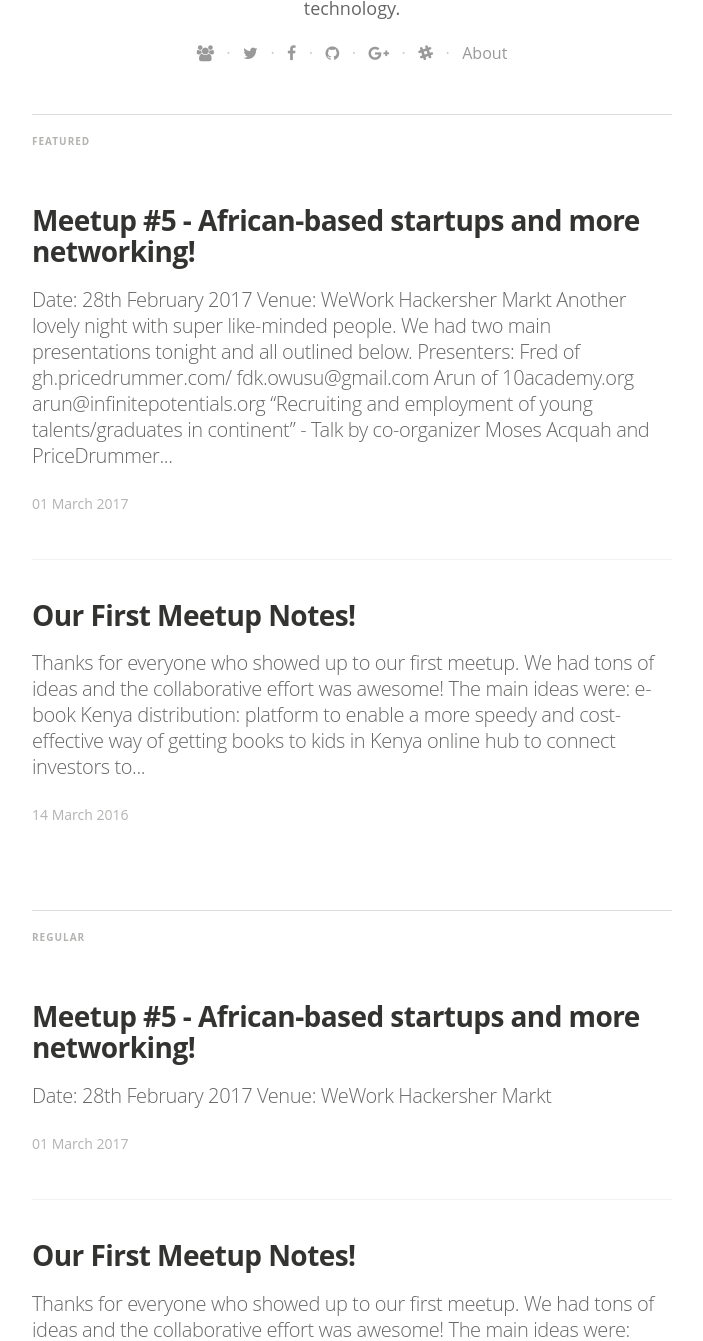
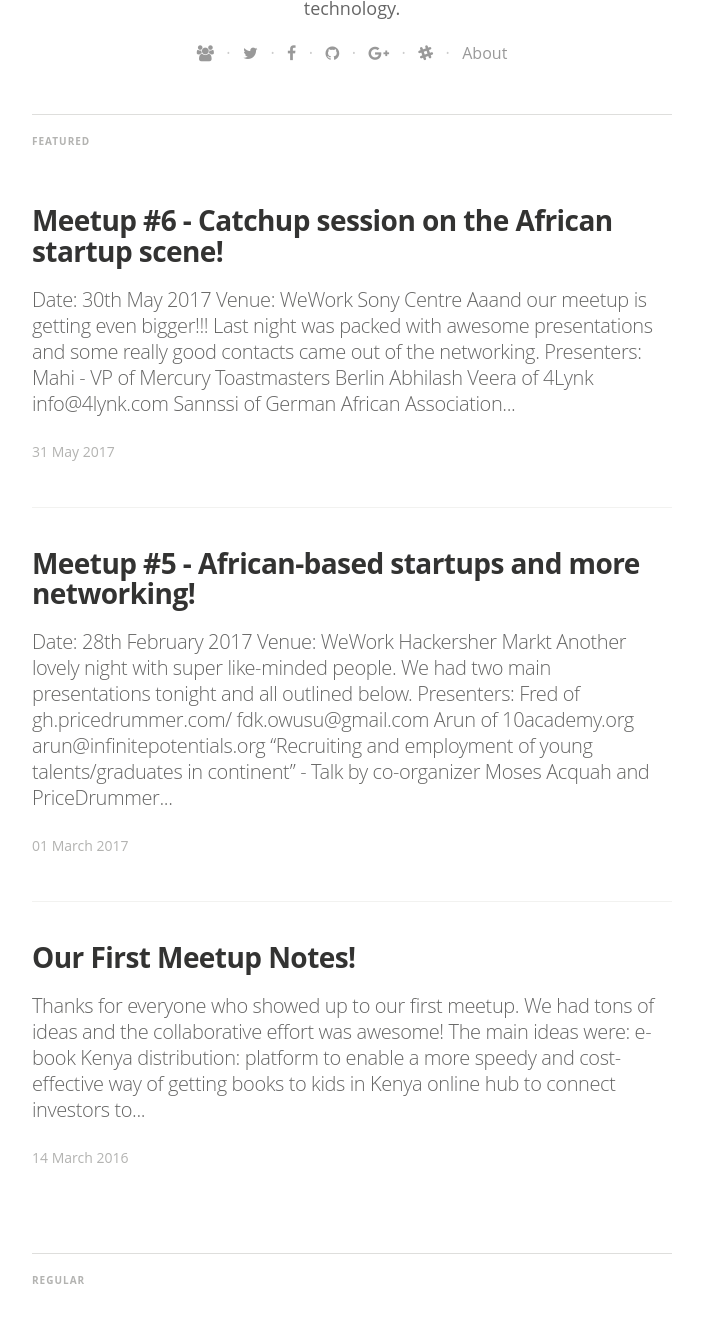
Before and after one commit to abawt/abawt-jekyll, a Jekyll site: the page built from index.html, in a window 1280 px wide and 1400 px high, scrolled down 592 px, cut to the strip 59-1400 px from the top of the window. Shown: the whole strip, without its empty margins (288-991 px from the left). Built offline with Jekyll 4.4.1, drawn with Linux system fonts in a browser that asks for light colours; nearby versions of some CDN libraries; some web fonts are replaced; the list of posts is cut into pages by our own code; some of the changed text lies outside the part shown.

Commit message:
Meetup 8 updates

```diff
--- a/_config.yml
+++ b/_config.yml
@@ -12,8 +12,8 @@ email: info@abawt.eu
 #blog logo
 logo: "/assets/images/abawt-logo-thumb.png"
 # blog cover
-cover: "/assets/images/ABAWT-banner.jpg"
-footer_img: "/assets/images/ABAWT-footer-img.jpg"
+cover: "https://s3-eu-west-1.amazonaws.com/abawt/assets/ABAWT-banner.png"
+footer_img: "https://s3-eu-west-1.amazonaws.com/abawt/assets/ABAWT-footer-img.jpg"
 
 name: 'Manny Acquah'
 author: 'Manny Acquah'
--- /dev/null
+++ b/_posts/2017-05-30-meetup-6-catchup-session-on-the-african-startup-scene.markdown
@@ -0,0 +1,52 @@
+---
+layout: post
+title:  "Meetup #6 - Catchup session on the African startup scene!"
+date:   2017-05-31 13:00:20
+categories: meetup
+tags: [featured, africa, technology, tech, meetup]
+image: https://s3-eu-west-1.amazonaws.com/abawt/meetup6/pics/pic-7.jpg
+---
+- Date: 30th May 2017
+- Venue: WeWork Sony Centre
+
+Aaand our meetup is getting even bigger!!!
+
+Last night was packed with awesome presentations and some really good contacts came out of the networking.
+
+## Presenters:
+
+* Mahi - VP of [Mercury Toastmasters Berlin](http://www.mercury-toastmasters-berlin.de/)
+* Abhilash Veera of [4Lynk](http://4lynk.com/) | [info@4lynk.com](mailto:info@4lynk.com)
+* Sannssi of [German African Association](http://www.afrikaverein.de/en/) | [referat-pr@afrikaverein.de](mailto:referat-pr@afrikaverein.de)
+
+## Mahii on "Fear of Public Speaking"
+Mahi from Toastmasters had a really intriguing talk with lots of hard scientific backing facts on how the fear of public speaking should actually be tackled head on verses shied away from to improve oneself.
+
+Toastmasters Slides:
+<a href="https://s3-eu-west-1.amazonaws.com/abawt/meetup6/material/Toastmaster-pitch.pdf" download>Get the slides</a>
+<embed src="https://s3-eu-west-1.amazonaws.com/abawt/meetup6/material/Toastmaster-pitch.pdf" width="500" height="375" type='application/pdf'>
+
+## Abhilash on FinTech startup in Ghana - 4Lynk
+4lynk provides a service to transfer money across as well as a direct linkage between end users in the Diaspora and local businesses & merchants.
+
+4Lynk Slides:
+<a href="https://s3-eu-west-1.amazonaws.com/abawt/meetup6/material/4LYNK-Pitch.pdf" download>Get the slides</a>
+<embed src="https://s3-eu-west-1.amazonaws.com/abawt/meetup6/material/4LYNK-Pitch.pdf" width="500" height="375" type='application/pdf'>
+
+## Saannsi
+Sannssi from afrikaverein spoke passionately about a new programme they are pushing that aims at getting young startups with a focus in Africa connected to potential investors. You can read all about the "Young German African Business Netfu  work" in his presentation.
+
+German African Association presentation:
+<a href="https://s3-eu-west-1.amazonaws.com/abawt/meetup6/material/German-African-association.pdf" download>Get the slides</a>
+<embed src="https://s3-eu-west-1.amazonaws.com/abawt/meetup6/material/German-African-association.pdf" width="500" height="375" type='application/pdf'>
+
+Some from the meetup!
+![abawt meetup #6](https://s3-eu-west-1.amazonaws.com/abawt/meetup6/pics/pic-1.jpg){:class="img-responsive"}
+![abawt meetup #6](https://s3-eu-west-1.amazonaws.com/abawt/meetup6/pics/pic-2.jpg){:class="img-responsive"}
+![abawt meetup #6](https://s3-eu-west-1.amazonaws.com/abawt/meetup6/pics/pic-3.jpg){:class="img-responsive"}
+![abawt meetup #6](https://s3-eu-west-1.amazonaws.com/abawt/meetup6/pics/pic-4.jpg){:class="img-responsive"}
+![abawt meetup #6](https://s3-eu-west-1.amazonaws.com/abawt/meetup6/pics/pic-5.jpg){:class="img-responsive"}
+![abawt meetup #6](https://s3-eu-west-1.amazonaws.com/abawt/meetup6/pics/pic-6.jpg){:class="img-responsive"}
+![abawt meetup #6](https://s3-eu-west-1.amazonaws.com/abawt/meetup6/pics/pic-8.jpg){:class="img-responsive"}
+![abawt meetup #6](https://s3-eu-west-1.amazonaws.com/abawt/meetup6/pics/pic-9.jpg){:class="img-responsive"}
+![abawt meetup #6](https://s3-eu-west-1.amazonaws.com/abawt/meetup6/pics/pic-10.jpg){:class="img-responsive"}
```
Also changed, not shown: 2 other files.
